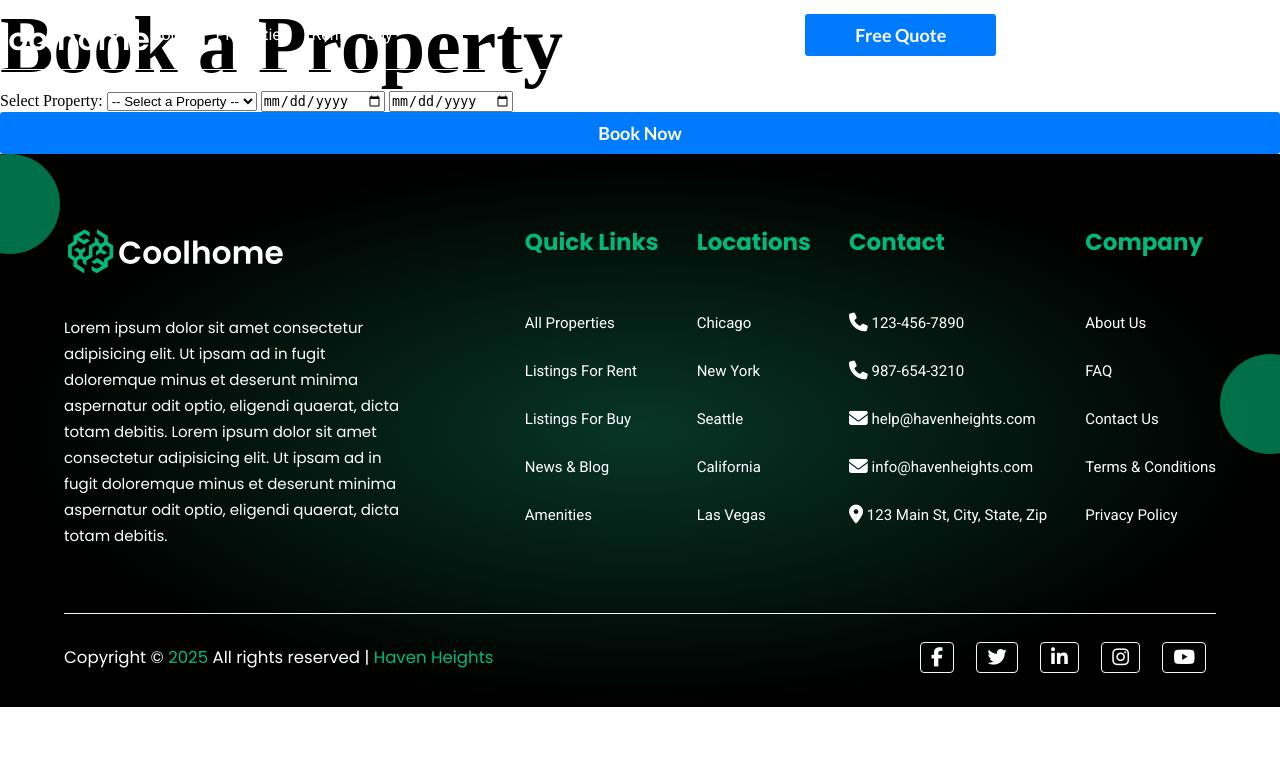
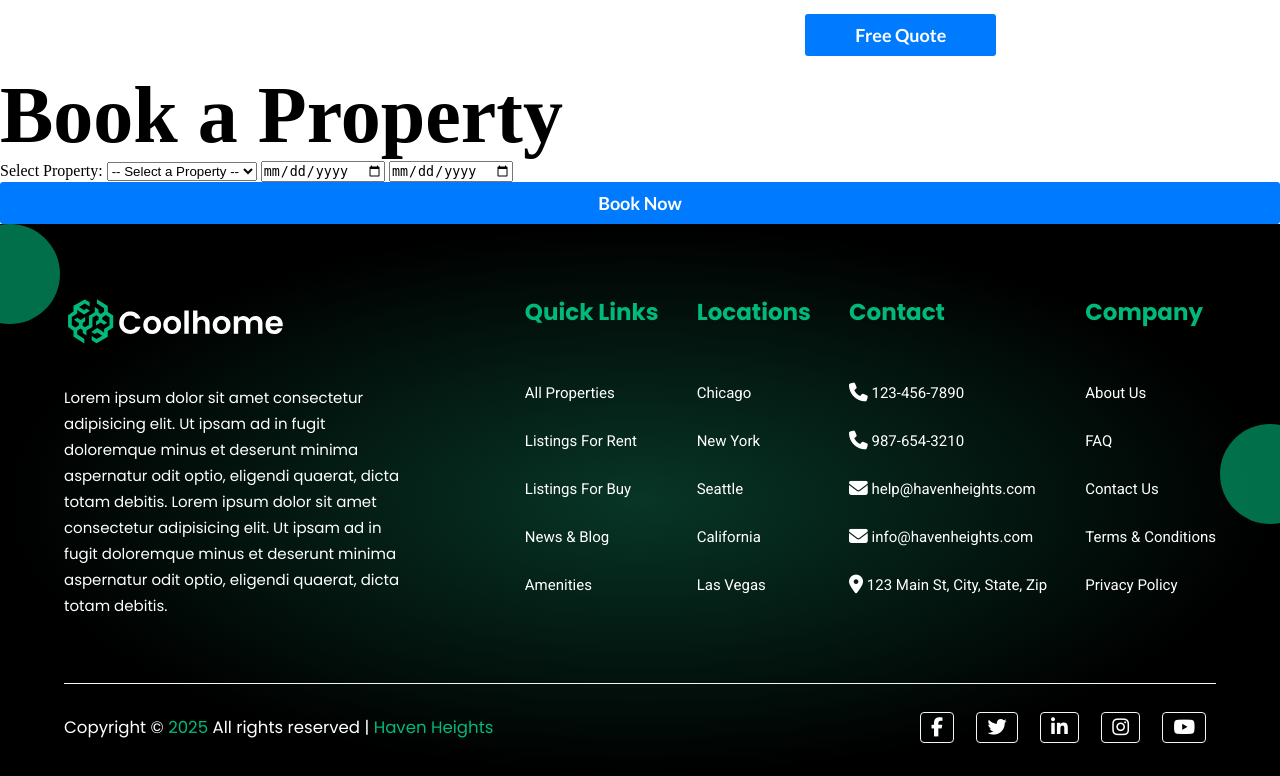
Before and after one commit to DavidMarkNjogu/Project4-copy, a Django app: page /bookings/book/ in a window 1280 px wide. Shown: the top 776 px of the page. Run offline with Django 4.2, Linux system fonts and the light colour scheme; data that the repository does not hold is empty.

Commit message:
Enhance booking form layout with main container styling and improved spacing for the title by increasing margin-top

```diff
--- a/static/style/css/main.css
+++ b/static/style/css/main.css
@@ -146,8 +146,9 @@ span {
 
 /*MAIN-CONTAINER */
 .main-container {
-background-color: red;
-margin-top: 70px;
+    margin-top: 70px;
+
+
 }
 
 
--- a/templates/bookings/book_form.html
+++ b/templates/bookings/book_form.html
@@ -1,6 +1,7 @@
 {% extends "base.html" %}  <!-- Extending the base template -->
 
 {% block content %}
+<div class="main-container">
     <h1>Book a Property</h1>
     <form method="POST" id="bookingForm">
         {% csrf_token %}  <!-- CSRF token for security -->
@@ -33,4 +34,5 @@
             {% endfor %}
             </div>
         {% endif %}
+</div>
 {% endblock %}
```
